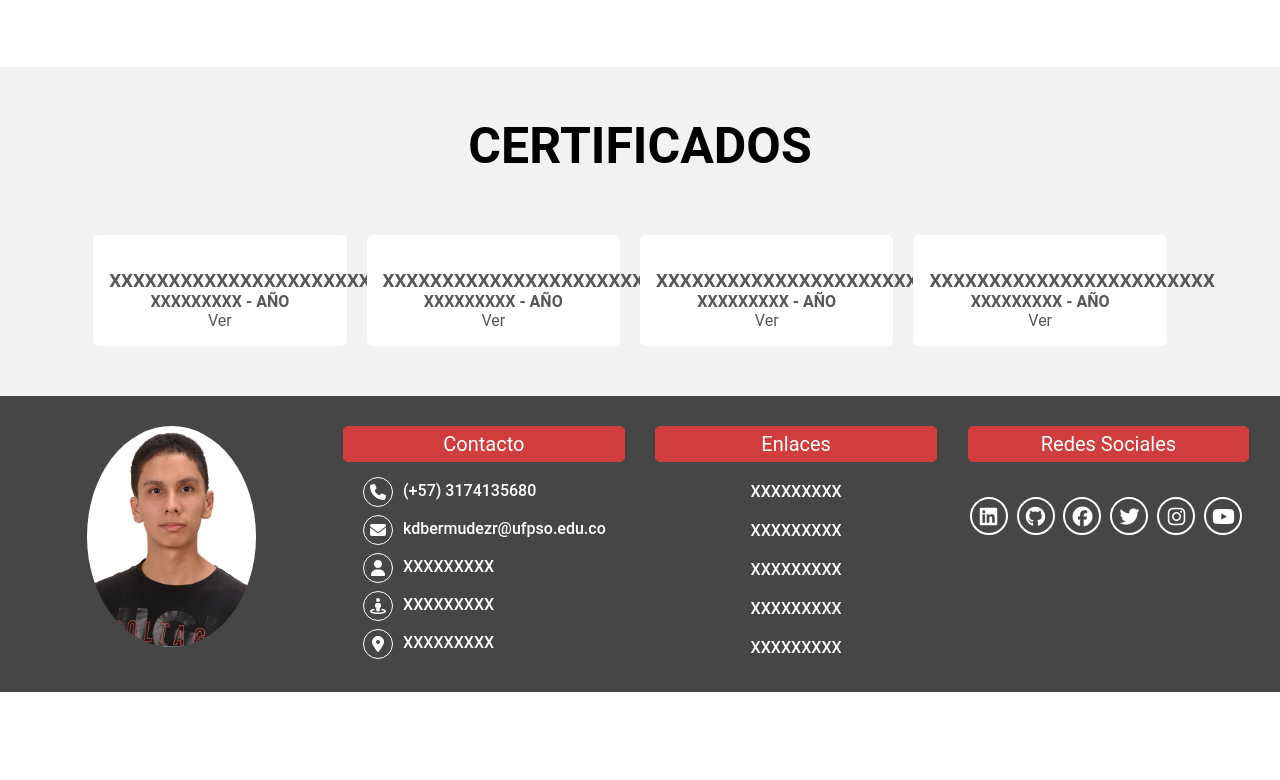
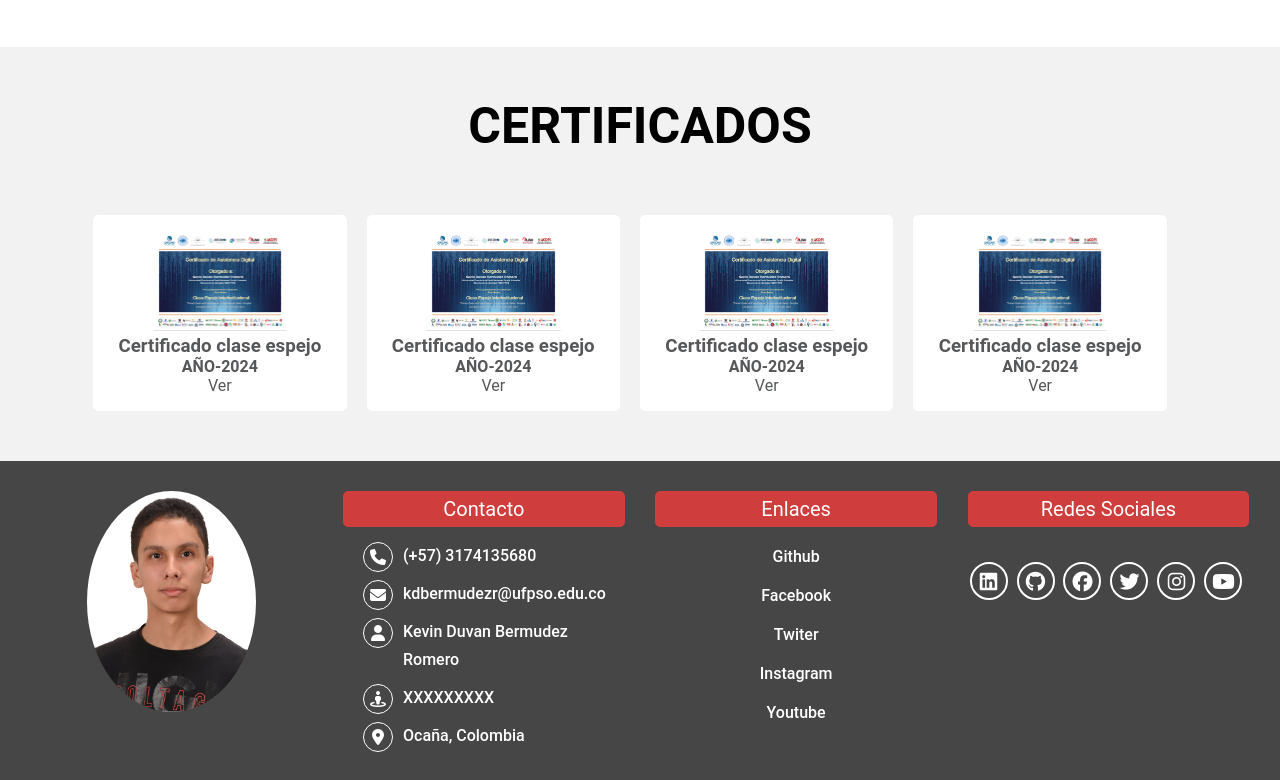
Before and after one commit to KevinDBR1/Curriculum, a plain HTML site: page index.html in a window 1280 px wide. Shown: the part 2587-3367 px from the top of the page. Before the commit the page ends 3279 px from the top, so only its background shows below. Drawn offline with Linux system fonts and the light colour scheme.

Commit message:
añadicion final

```diff
--- a/index.html
+++ b/index.html
@@ -107,14 +107,12 @@
             </div>
             <div class="experience">
                 <img src="" alt="">
-                <h2>XXXXXXXXXXX</h2>
-                <h3>XXXXXXXXXXX</h3>
-                <p>• Lorem ipsum dolor sit amet consectetur adipisicing elit. commodi odio numquam illo optio
-                    itaque?</p>
-                <p>• Lorem ipsum dolor sit amet consectetur adipisicing elit. commodi odio numquam illo optio
-                    itaque?</p>
-                <p>• Lorem ipsum dolor sit amet consectetur adipisicing elit. commodi odio numquam illo optio
-                    itaque?</p>
+                <h2>DISEÑO Y CREACION DE PRODUCTOS AUDIOVISUALES</h2>
+                <h3>videos-podcasts-posts de instagram</h3>
+                <p>• Creacion y edicion de videos promocionales</p>
+                <p>• Creacion de y edicion de podcasts y cuñas radiales</p>
+                <p>• Creacion y diseño de posts para Instagram, Facebook,
+                    Twiter</p>
             </div>
         </div>
     </div>
@@ -172,27 +170,27 @@
         </div>
         <div class="content-certificados">
             <div class="certificate">
-                <img src="" alt="">
-                <h3>XXXXXXXXXXXXXXXXXXXXXXXX</h3>
-                <h4>XXXXXXXXX - AÑO</h4>
+                <img src="img/certificado.png" alt="">
+                <h3>Certificado clase espejo</h3>
+                <h4>AÑO-2024</h4>
                 <a href="" target="_blank">Ver</a>
             </div>
             <div class="certificate">
-                <img src="" alt="">
-                <h3>XXXXXXXXXXXXXXXXXXXXXXXX</h3>
-                <h4>XXXXXXXXX - AÑO</h4>
+                <img src="img/certificado.png" alt="">
+                <h3>Certificado clase espejo</h3>
+                <h4>AÑO-2024</h4>
                 <a href="" target="_blank">Ver</a>
             </div>
             <div class="certificate">
-                <img src="" alt="">
-                <h3>XXXXXXXXXXXXXXXXXXXXXXXX</h3>
-                <h4>XXXXXXXXX - AÑO</h4>
+                <img src="img/certificado.png" alt="">
+                <h3>Certificado clase espejo</h3>
+                <h4>AÑO-2024</h4>
                 <a href="" target="_blank">Ver</a>
             </div>
             <div class="certificate">
-                <img src="" alt="">
-                <h3>XXXXXXXXXXXXXXXXXXXXXXXX</h3>
-                <h4>XXXXXXXXX - AÑO</h4>
+                <img src="img/certificado.png" alt="">
+                <h3>Certificado clase espejo</h3>
+                <h4>AÑO-2024</h4>
                 <a href="" target="_blank">Ver</a>
             </div>
         </div>
@@ -217,7 +215,7 @@
             </div>
             <div class="contact">
                 <i class="fa-solid fa-user"></i>
-                <p>XXXXXXXXX</p>
+                <p>Kevin Duvan Bermudez Romero</p>
             </div>
             <div class="contact">
                 <i class="fa-solid fa-street-view"></i>
@@ -225,16 +223,16 @@
             </div>
             <div class="contact">
                 <i class="fa-solid fa-location-dot"></i>
-                <p>XXXXXXXXX</p>
+                <p>Ocaña, Colombia</p>
             </div>
         </div>
         <div class="partFooter">
             <h4>Enlaces</h4>
-            <a href="#" target="_blank">XXXXXXXXX</a>
-            <a href="#" target="_blank">XXXXXXXXX</a>
-            <a href="#" target="_blank">XXXXXXXXX</a>
-            <a href="#" target="_blank">XXXXXXXXX</a>
-            <a href="#" target="_blank">XXXXXXXXX</a>
+            <a href="#" target="_blank">Github</a>
+            <a href="#" target="_blank">Facebook</a>
+            <a href="#" target="_blank">Twiter</a>
+            <a href="#" target="_blank">Instagram</a>
+            <a href="#" target="_blank">Youtube</a>
         </div>
         <div class="partFooter">
             <h4>Redes Sociales</h4>
```
Also changed, not shown: img/certificado.png (added).
